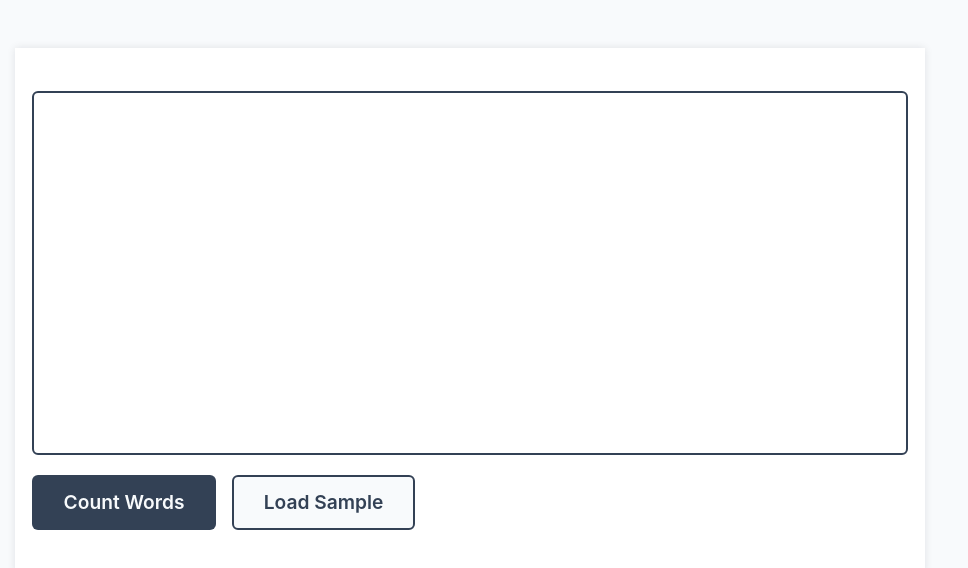
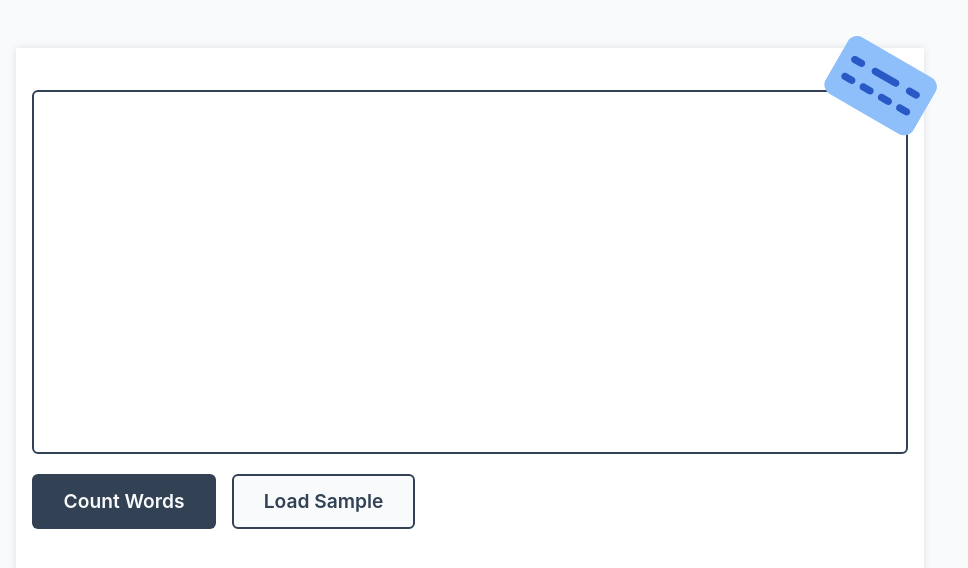
Before and after one commit to 2h311/word-frequency, a React (Vite) app: page / in a window 1280 px wide. Shown: the top 568 px of the page, without its empty margins (170-1138 px from the left). Built offline with nearby package versions, Linux system fonts and the light colour scheme.

Commit message:
still working on the UI

```diff
--- a/src/App.jsx
+++ b/src/App.jsx
@@ -1,11 +1,13 @@
 import React, { useState } from "react";
+
+import WordFrequencyTable from "./components/WordFrequencyTable";
 import {
   getSampleWordsFromHipsum,
   getWordsByFrequency,
 } from "./helpers/helperfunctions";
 import { loadingMessage, emptyMessage } from "./helpers/helpermessages";
 
-import WordFrequencyTable from "./components/WordFrequencyTable";
+import { KeyboardSVG } from "./components/Icons";
 
 const App = () => {
   const [wordInTextarea, setWordInTextarea] = useState("");
@@ -30,6 +32,9 @@ const App = () => {
   return (
     <div className="container">
       <div className="container__upper-region">
+        <span className="container__keyboard">
+          <KeyboardSVG className="container__svg" />
+        </span>
         <textarea
           className="container__textarea"
           name="word"
@@ -52,7 +57,9 @@ const App = () => {
         </div>
       </div>
 
-      <WordFrequencyTable frequencyData={frequencyData} />
+      <>
+        <WordFrequencyTable frequencyData={frequencyData} />
+      </>
     </div>
   );
 };
--- /dev/null
+++ b/src/components/Icons.jsx
@@ -0,0 +1,103 @@
+import React from "react";
+
+const KeyboardSVG = () => {
+  return (
+    <>
+      <svg
+        xmlns="http://www.w3.org/2000/svg"
+        fill="none"
+        viewBox="0 0 14 14"
+        id="Keyboard-Wireless--Streamline-Core"
+        height="14"
+        width="14"
+      >
+        <g id="Keyboard-Wireless--Streamline-Core">
+          <path
+            id="Union"
+            fill="#8fbffa"
+            fill-rule="evenodd"
+            d="M1.5 2.5C0.671573 2.5 0 3.17157 0 4v6c0 0.8284 0.671573 1.5 1.5 1.5h11c0.8284 0 1.5 -0.6716 1.5 -1.5V4c0 -0.82843 -0.6716 -1.5 -1.5 -1.5h-11Z"
+            clip-rule="evenodd"
+            stroke-width="1"
+          ></path>
+          <path
+            id="Union_2"
+            fill="#2859c5"
+            fill-rule="evenodd"
+            d="M1.59766 5.65625c0 -0.27614 0.22385 -0.5 0.5 -0.5h1.08939c0.27614 0 0.5 0.22386 0.5 0.5s-0.22386 0.5 -0.5 0.5H2.09766c-0.27615 0 -0.5 -0.22386 -0.5 -0.5Zm0.5 2.18756c-0.27615 0 -0.5 0.22386 -0.5 0.5s0.22385 0.5 0.5 0.5h1.08939c0.27614 0 0.5 -0.22386 0.5 -0.5s-0.22386 -0.5 -0.5 -0.5H2.09766Zm8.71514 0c-0.2762 0 -0.5 0.22386 -0.5 0.5s0.2238 0.5 0.5 0.5h1.0894c0.2761 0 0.5 -0.22386 0.5 -0.5s-0.2239 -0.5 -0.5 -0.5h-1.0894Zm-5.44702 0c-0.27614 0 -0.5 0.22386 -0.5 0.5s0.22386 0.5 0.5 0.5h3.26818c0.27614 0 0.5 -0.22386 0.5 -0.5s-0.22386 -0.5 -0.5 -0.5H5.36578Zm-0.36309 -2.68756c-0.27615 0 -0.5 0.22386 -0.5 0.5s0.22385 0.5 0.5 0.5h1.08939c0.27614 0 0.5 -0.22386 0.5 -0.5s-0.22386 -0.5 -0.5 -0.5H5.00269Zm2.40502 0.5c0 -0.27614 0.22386 -0.5 0.5 -0.5h1.0894c0.27614 0 0.5 0.22386 0.5 0.5s-0.22386 0.5 -0.5 0.5h-1.0894c-0.27614 0 -0.5 -0.22386 -0.5 -0.5Zm3.40499 -0.5c-0.2761 0 -0.5 0.22386 -0.5 0.5s0.2239 0.5 0.5 0.5h1.0894c0.2762 0 0.5 -0.22386 0.5 -0.5s-0.2238 -0.5 -0.5 -0.5h-1.0894Z"
+            clip-rule="evenodd"
+            stroke-width="1"
+          ></path>
+        </g>
+      </svg>
+    </>
+  );
+};
+
+const ChartSVG = () => {
+  return (
+    <>
+      <svg
+        xmlns="http://www.w3.org/2000/svg"
+        fill="none"
+        viewBox="0 0 14 14"
+        id="Content-Statistic--Streamline-Core"
+        height="14"
+        width="14"
+      >
+        <g id="Content-Statistic--Streamline-Core">
+          <path
+            id="Union"
+            fill="#8fbffa"
+            fill-rule="evenodd"
+            d="M12 0.5H2C1.17157 0.5 0.5 1.17157 0.5 2v10c0 0.8284 0.67157 1.5 1.5 1.5l10 0c0.8284 0 1.5 -0.6716 1.5 -1.5l0 -10c0 -0.82843 -0.6716 -1.5 -1.5 -1.5Z"
+            clip-rule="evenodd"
+            stroke-width="1"
+          ></path>
+          <path
+            id="Union_2"
+            fill="#2859c5"
+            fill-rule="evenodd"
+            d="M2.875 3.5c0 -0.34518 0.27982 -0.625 0.625 -0.625h2c0.34518 0 0.625 0.27982 0.625 0.625s-0.27982 0.625 -0.625 0.625h-2c-0.34518 0 -0.625 -0.27982 -0.625 -0.625Zm0 2.25c0 -0.34518 0.27982 -0.625 0.625 -0.625H7c0.34518 0 0.625 0.27982 0.625 0.625s-0.27982 0.625 -0.625 0.625H3.5c-0.34518 0 -0.625 -0.27982 -0.625 -0.625Zm8.1336 1.61327c0.2006 -0.28088 0.1356 -0.67122 -0.1453 -0.87185 -0.2809 -0.20063 -0.6713 -0.13558 -0.87188 0.14531L7.87505 9.59965 5.89043 8.01196c-0.24868 -0.19895 -0.60718 -0.17909 -0.83237 0.0461l-2 2.00004c-0.24408 0.244 -0.24408 0.6398 0 0.8838 0.24408 0.2441 0.6398 0.2441 0.88388 0l1.60445 -1.6044 2.06318 1.6505c0.13405 0.1073 0.30631 0.1547 0.47635 0.1311 0.17004 -0.0236 0.32288 -0.1161 0.42266 -0.2558l2.50002 -3.50003Z"
+            clip-rule="evenodd"
+            stroke-width="1"
+          ></path>
+        </g>
+      </svg>
+    </>
+  );
+};
+
+const NoteBookSVG = () => {
+  return (
+    <svg
+      xmlns="http://www.w3.org/2000/svg"
+      fill="none"
+      viewBox="0 0 14 14"
+      id="Grid-Rules--Streamline-Core"
+      height="14"
+      width="14"
+    >
+      <g id="Grid-Rules--Streamline-Core">
+        <path
+          id="Union"
+          fill="#8fbffa"
+          fill-rule="evenodd"
+          d="M2 0.5C1.17157 0.5 0.5 1.17157 0.5 2v10c0 0.8284 0.67157 1.5 1.5 1.5h10c0.8284 0 1.5 -0.6716 1.5 -1.5V2c0 -0.82843 -0.6716 -1.5 -1.5 -1.5H2Z"
+          clip-rule="evenodd"
+          stroke-width="1"
+        ></path>
+        <path
+          id="Union_2"
+          fill="#2859c5"
+          fill-rule="evenodd"
+          d="M11.125 4c0 0.34518 -0.2798 0.625 -0.625 0.625h-7c-0.34518 0 -0.625 -0.27982 -0.625 -0.625s0.27982 -0.625 0.625 -0.625h7c0.3452 0 0.625 0.27982 0.625 0.625Zm0 3c0 0.34518 -0.2798 0.625 -0.625 0.625h-7c-0.34518 0 -0.625 -0.27982 -0.625 -0.625s0.27982 -0.625 0.625 -0.625h7c0.3452 0 0.625 0.27982 0.625 0.625ZM10.5 9.375c0.3452 0 0.625 0.27982 0.625 0.625 0 0.3452 -0.2798 0.625 -0.625 0.625h-7c-0.34518 0 -0.625 -0.2798 -0.625 -0.625 0 -0.34518 0.27982 -0.625 0.625 -0.625h7Z"
+          clip-rule="evenodd"
+          stroke-width="1"
+        ></path>
+      </g>
+    </svg>
+  );
+};
+
+export { KeyboardSVG, ChartSVG, NoteBookSVG };
--- a/src/components/WordFrequencyTable.jsx
+++ b/src/components/WordFrequencyTable.jsx
@@ -1,13 +1,23 @@
 import React from "react";
 
 import DataTable from "./DataTable";
+// import { ChartSVG } from "./Icons";
+import { NoteBookSVG } from "./Icons";
 
 const WordFrequencyTable = ({ frequencyData }) => {
   if (frequencyData.length) {
     return (
-      <>
-        <DataTable tableData={frequencyData} />
-      </>
+      <div className="container__down-region">
+        <div className="container__down-left">
+          <span className="container__down-svg">
+            <NoteBookSVG />
+          </span>
+          <DataTable tableData={frequencyData} />
+        </div>
+        <div className="container__down-right">
+          <div className="container__down-block"></div>
+        </div>
+      </div>
     );
   }
 };
--- a/src/index.css
+++ b/src/index.css
@@ -28,12 +28,13 @@ body {
 .container {
   max-width: max-content;
   /* border: 1px solid #333; */
-  margin-top: 3rem;
+  margin: 3rem 0;
   font-size: 1.45rem;
 }
 
 .container__upper-region {
-  border: 1px solid #fff;
+  /* border: 1px solid #333; */
+
   background-color: #fff;
   padding: 2.65rem 1rem;
 
@@ -41,6 +42,7 @@ body {
   flex-direction: column;
   gap: 1.2rem;
   box-shadow: var(--box-shadow);
+  position: relative;
 }
 
 .container__textarea {
@@ -50,7 +52,7 @@ body {
   border: 2.5px solid var(--dark-color);
   padding: 1.25rem;
   font-size: 1.2rem;
-  line-height: 2.25rem;
+  line-height: 2rem;
   border-radius: 6px;
   text-align: justify;
 }
@@ -84,3 +86,35 @@ body {
   color: var(--dark-color);
   border: 2.3px solid var(--dark-color);
 }
+
+.container__keyboard {
+  display: block;
+  position: absolute;
+  top: 1.85rem;
+  right: 2.5rem;
+  transform: scale(7.25) rotateZ(-150deg);
+  fill: var(--dark-color);
+}
+
+.container__down-region {
+  padding: 2.65rem 1rem;
+  border: 1px solid #334155;
+  gap: 1.2rem;
+  display: flex;
+  align-items: flex-start;
+}
+
+.container__down-left,
+.container__down-right {
+  border: 1px solid #334155;
+}
+
+.container__down-left {
+  width: 60%;
+}
+
+.container__down-right {
+  width: 40%;
+  height: 22rem;
+  background-color: var(--dark-color);
+}
```
